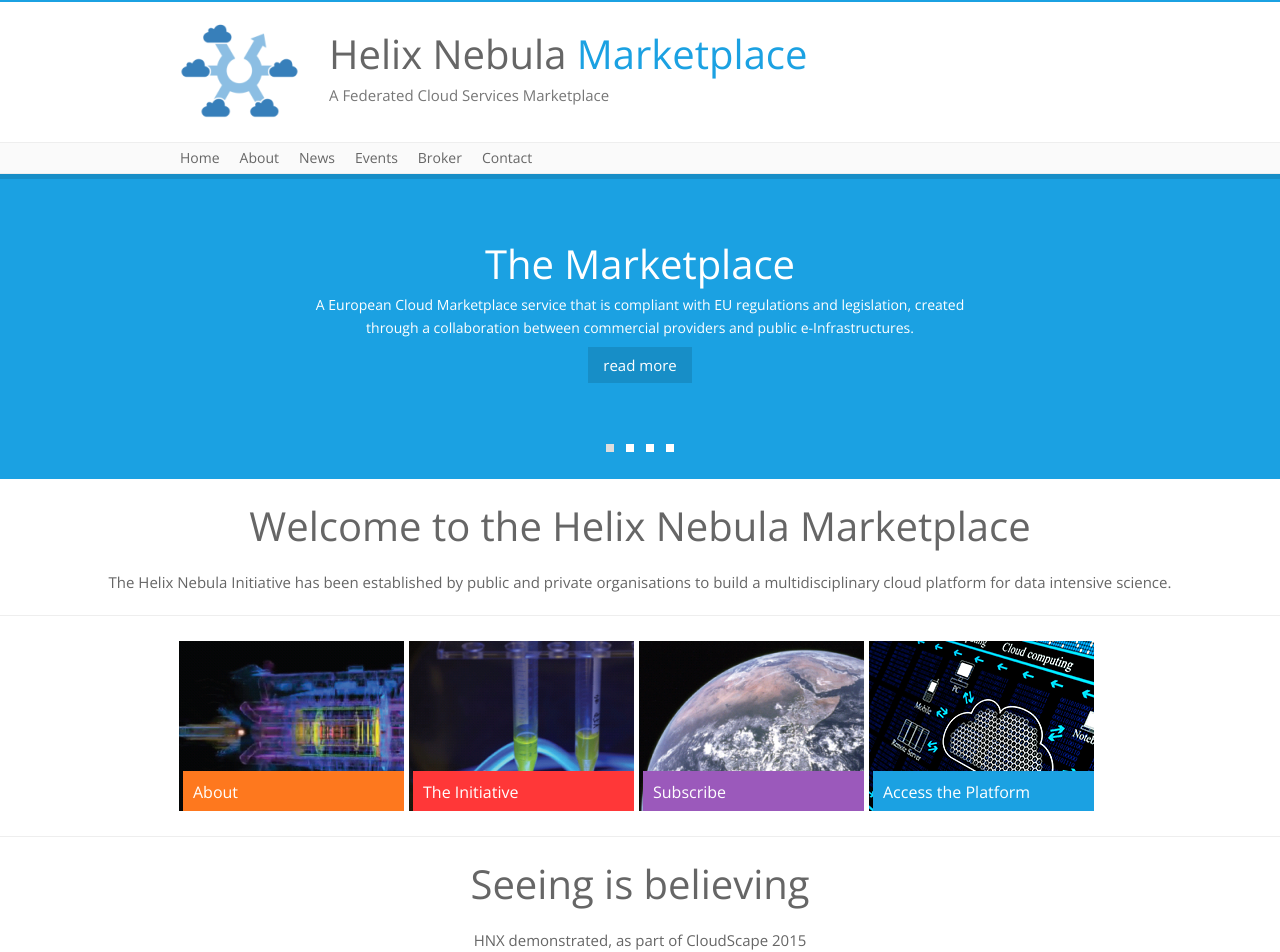
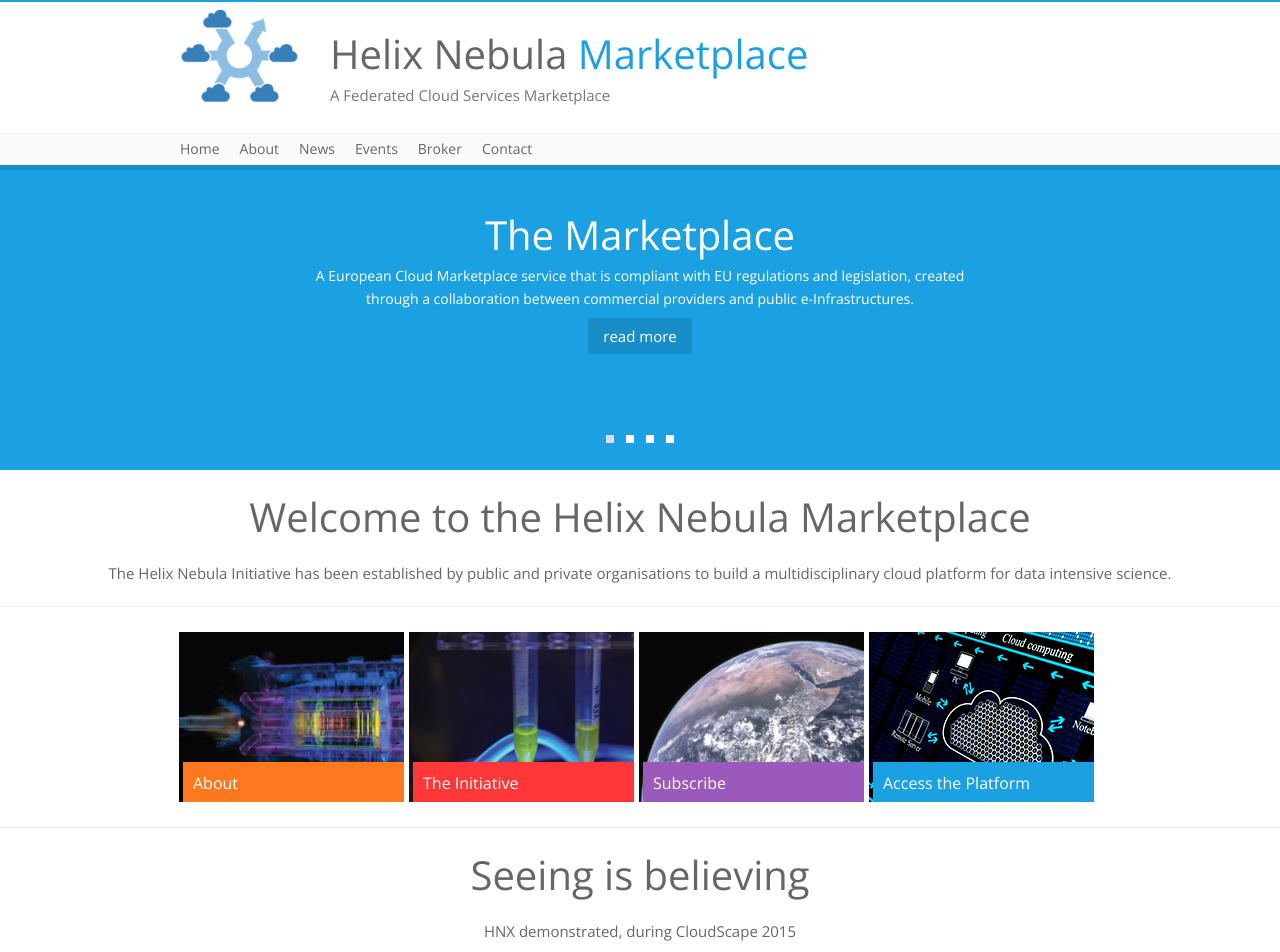
Before and after one commit to hnx/hnx.github.com, a Jekyll site: the page built from index.html, in a window 1280 px wide. Shown: the top 952 px of the page. Built offline with Jekyll 4.4.1, drawn with Linux system fonts in a browser that asks for light colours; the list of posts is cut into pages by our own code.

Commit message:
Bootstrap top banner and video

```diff
--- a/_includes/hero.html
+++ b/_includes/hero.html
@@ -76,9 +76,13 @@
 <div class="container center">
 
   <h2>Seeing is believing</h2>
-  <p>HNX demonstrated, as part of CloudScape 2015</p>
-  <div>
-    <iframe width="640" height="390" src="https://www.youtube.com/embed/V8VwAIxJZtA" frameborder="0" allowfullscreen></iframe>
+  <p>HNX demonstrated, during CloudScape 2015</p>
+  <div class="row">
+    <div class="col-md-2 hidden-xs"></div>
+    <div class="col-md-8 embed-responsive embed-responsive-16by9">
+      <iframe class="embed-responsive-item" src="https://www.youtube.com/embed/V8VwAIxJZtA"></iframe>
+    </div>
+    <div class="col-md-2 hidden-sm"></div>
   </div>
 
 </div>
--- a/_includes/top.html
+++ b/_includes/top.html
@@ -2,15 +2,16 @@
 <header>
     <div class="container">
         <div class="row">
-            <div class="logo">
+            <div class="hidden-xs col-md-2">
                 <a href="/index.html">
                   <img class="pull-left logo-remove" src="/img/HNX_4.png"></img>
                 </a>
             </div>
-            <div class="title-text">
+            <div class="col-md-8 title-text">
                 <h1 class="main-header"><a href="index.html">Helix Nebula <span class="color">Marketplace</span></a></h1>
                 <div class="hmeta">A Federated Cloud Services Marketplace</div>
             </div>
+            <div class="hidden-xs col-md-2">
         </div>
     </div>
 </header>
--- a/css/style.css
+++ b/css/style.css
@@ -1423,7 +1423,7 @@
 }
 
 .flex-caption{
-	margin: 60px 0px 40px 0px;
+	margin: 40px 0px;
 }
 
 .flex-caption h2, .flex-caption h5, .flex-caption h6{
@@ -1460,7 +1460,7 @@
 .hover-block div {
 	list-style:none;
 	float:left;
-	width:222px;
+	width: 222px;
 	height: 170px;
 	position: relative;
 	margin: 5px 4px;
@@ -1892,7 +1892,7 @@
 
 .social-links{
 	margin-top: 20px;
-	padding:20px 0px 10px 0px;
+	padding: 10px 0;
 	color: #fff;
 	line-height: 30px;
 }
```
